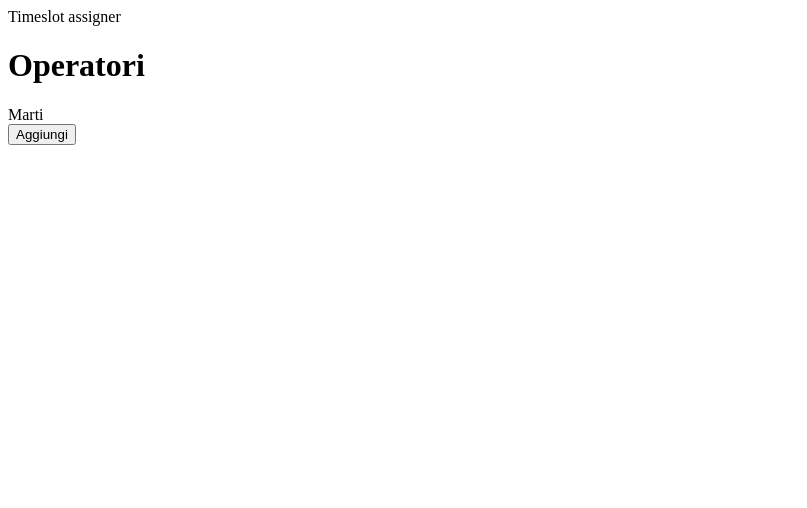
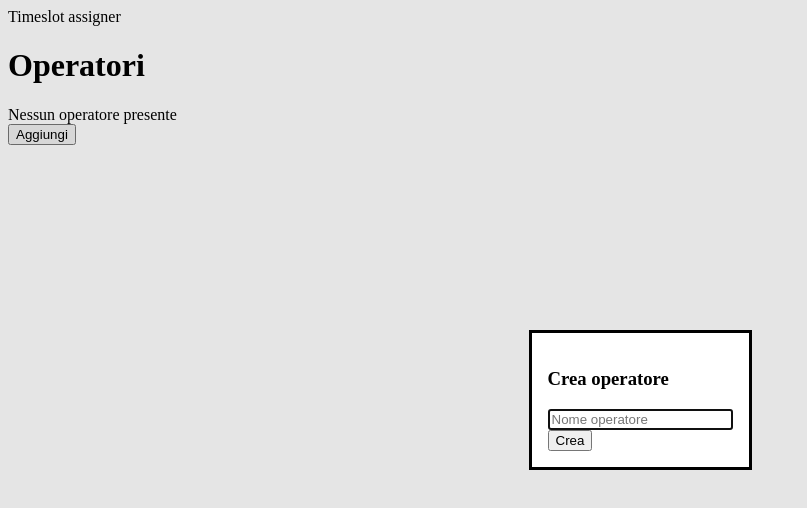
Before and after one commit to nicholasala/timeslot-assigner, a Vue app: page / in a window 1280 px wide. Both pictures are taken after a click on the button "Aggiungi". Shown: the top 508 px of the page, without its empty margins (0-807 px from the left). Built offline with nearby package versions, Linux system fonts and the light colour scheme; the HTML template or start-up script is replaced by a standard one.

Commit message:
Initial implementation of operator creation

```diff
--- a/package.json
+++ b/package.json
@@ -27,7 +27,7 @@
     "@vue/test-utils": "^2.4.5",
     "@vue/tsconfig": "^0.5.1",
     "autoprefixer": "^10.4.19",
-    "daisyui": "^4.10.1",
+    "daisyui": "^4.11.1",
     "eslint": "^8.49.0",
     "eslint-plugin-vue": "^9.17.0",
     "jsdom": "^24.0.0",
--- a/src/components/OperatorManager.vue
+++ b/src/components/OperatorManager.vue
@@ -1,14 +1,36 @@
 <script setup lang="ts">
+import { ref } from 'vue';
 import { useOperatorStore } from '../stores/operator';
 
 const operatorStore = useOperatorStore();
+const addOperatorModal = ref(null);
+const operatorName = ref(null);
+const operatorColors = ['#aa50f4', '#efa823', '#2a23ef', '#32bf2f', '#ef3123'];
+let colorCursor = 0;
 
-// operatorStore.add({name: 'Marti', color: '#aa50f4'});
 // operatorStore.add({name: 'Alice', color: '#32bf2f', notAssignableSlots: [0]});
-// operatorStore.add({name: 'Betti', color: '#2f3ee2'});
 
 function addOperator() {
-  operatorStore.add({name: 'Marti', color: '#aa50f4'});
+  if(operatorName.value?.value) {
+    operatorStore.add({name: operatorName.value?.value, color: nextColor()});
+    operatorName.value.value = '';
+  } else {
+    // TODO: mostrare errore se il nome inserito é vuoto
+  }
+}
+
+function showAddOperatorModal() {
+  addOperatorModal.value?.showModal();
+}
+
+function nextColor(): string {
+  const color = operatorColors[colorCursor];
+  colorCursor++;
+
+  if(colorCursor === operatorColors.length)
+    colorCursor = 0;
+
+  return color;
 }
 
 </script>
@@ -25,6 +47,19 @@ function addOperator() {
       <div>{{ o.name }}</div>
     </div>
     </div>
-    <button class="btn btn-primary" v-on:click="addOperator">Aggiungi</button>
+    <button class="btn btn-primary" @click="showAddOperatorModal">Aggiungi</button>
   </div>
+
+  <dialog ref="addOperatorModal" class="modal modal-bottom sm:modal-middle">
+    <div class="modal-box">
+      <h3 class="font-bold text-lg">Crea operatore</h3>
+      <input ref="operatorName" type="text" placeholder="Nome operatore" class="input input-bordered w-full max-w-xs" />
+
+      <div class="modal-action">
+        <form method="dialog">
+          <button class="btn" @click="addOperator">Crea</button>
+        </form>
+      </div>
+    </div>
+  </dialog>
 </template>
```
Also changed, not shown: 1 other file (tests, documents, lock files or other folders).
